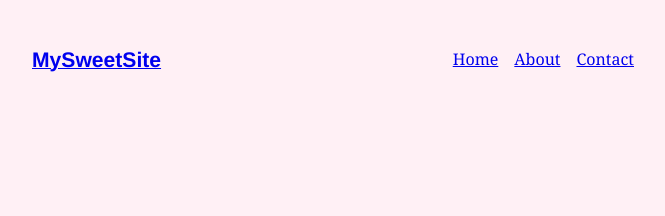
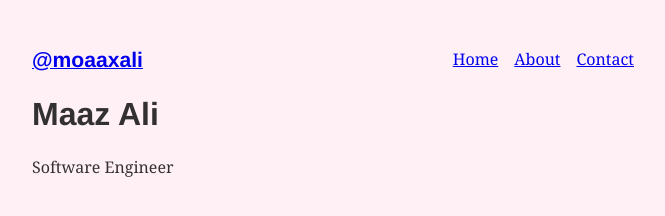
Before and after one commit to moaaxali/gatsby-portfolio, a Gatsby site: page / in a window 1280 px wide. Shown: the whole page, without its empty margins (299-964 px from the left). Built offline with nearby package versions, Linux system fonts and the light colour scheme; Gatsby itself is replaced by a stand-in of ours.

Commit message:
Update index.js page

```diff
--- a/src/components/layout.js
+++ b/src/components/layout.js
@@ -11,7 +11,7 @@ export default function Layout({ children }) {
     <div style={{ margin: `3rem auto`, maxWidth: 650, padding: `0 1rem` }}>
       <header style={{ marginBottom: `1.5rem` }}>
         <Link to="/" style={{ textShadow: `none`, backgroundImage: `none` }}>
-          <h3 style={{ display: `inline` }}>MySweetSite</h3>
+          <h3 style={{ display: `inline` }}>@moaaxali</h3>
         </Link>
         <ul style={{ listStyle: `none`, float: `right` }}>
           <ListLink to="/">Home</ListLink>
--- a/src/pages/index.js
+++ b/src/pages/index.js
@@ -7,7 +7,8 @@ const IndexPage = () => {
   return (
     <Layout>
       <main>
-
+        <h1>Maaz Ali</h1>
+        <p>Software Engineer</p>
       </main >
     </Layout>
   )
```
